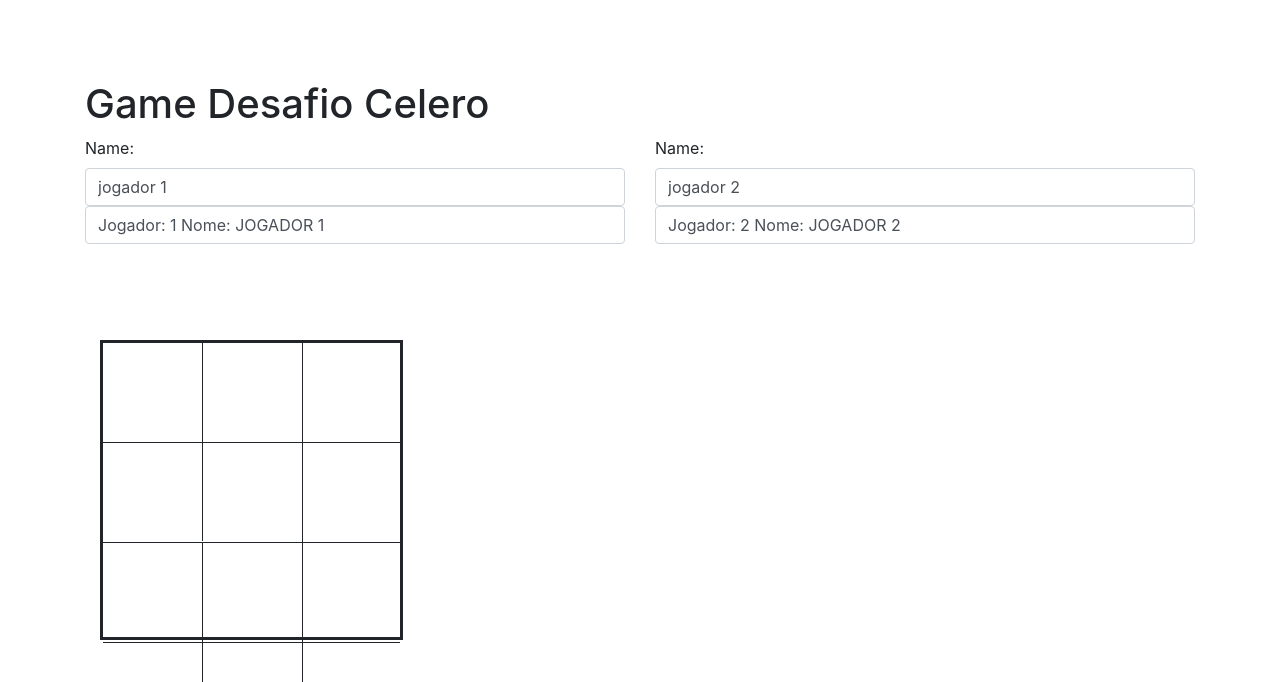
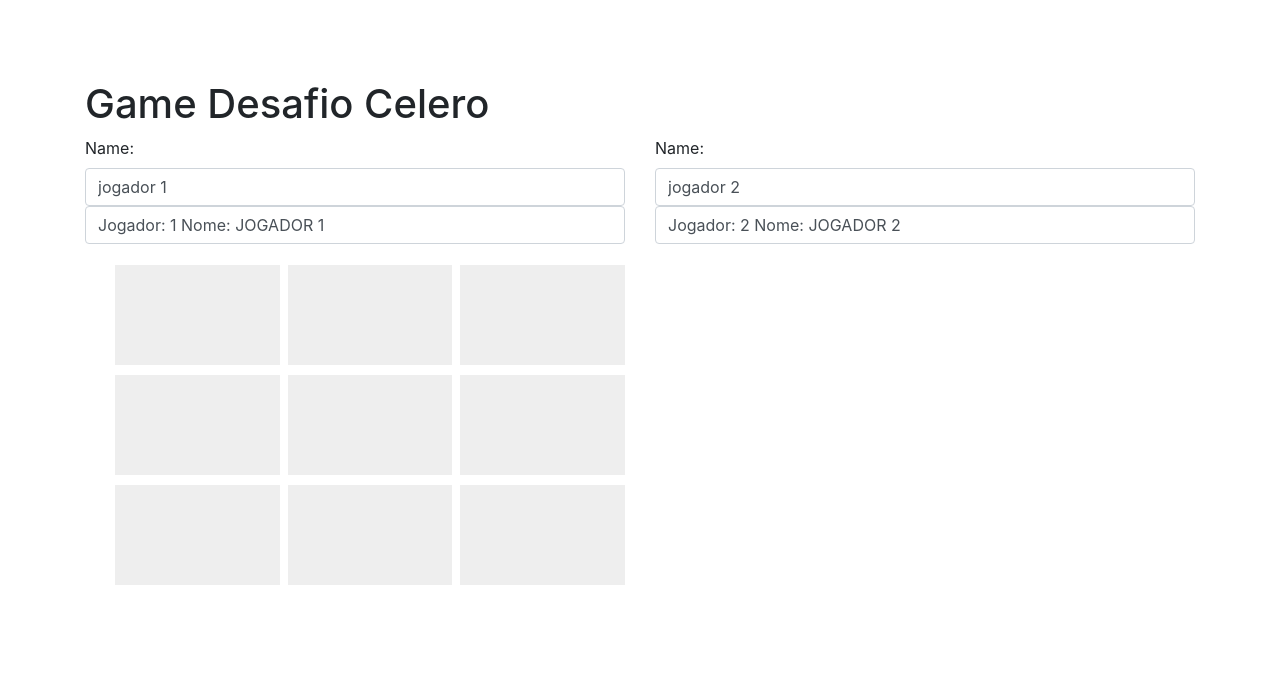
Before and after one commit to leandroAS86/desafio-front-end, an Angular app: page / in a window 1280 px wide. Shown: the top 682 px of the page. Built offline with nearby package versions, Linux system fonts and the light colour scheme.

Commit message:
alterado estilo do grid

```diff
--- a/src/app/hash-sign/hash-sign.component.css
+++ b/src/app/hash-sign/hash-sign.component.css
@@ -1,8 +1,42 @@
-#jogo{
-    align-self: center;
+/*  SECTIONS  */
+.section {
+	clear: both;
+	padding: 0px;
+    margin: 0px;
+
+}
+
+/*  COLUMN SETUP  */
+.col {
+	display: block;
+    float:left;
+    background-color: #eee;
+    height:100px;
+	margin: 1% 0 1% 1.6%;
+}
+.col:first-child { margin-left: 0; }
+
+/*  GROUPING  */
+.group:before,
+.group:after { content:""; display:table; }
+.group:after { clear:both;}
+.group { zoom:1; /* For IE 6/7 */ }
+
+/*  GRID OF THREE  */
+.span_3_of_3 { width: 100%; }
+.span_2_of_3 { width: 66.13%; }
+.span_1_of_3 { width: 32.26%; }
+
+/*  GO FULL WIDTH BELOW 480 PIXELS */
+@media only screen and (max-width: 480px) {
+	.col {  margin: 1% 0 1% 0%; }
+	.span_3_of_3, .span_2_of_3, .span_1_of_3 { width: 100%; }
+}
+
+/*#jogo{
     width:303px;
     height:300px;
-    border:solid 3px
+    border:solid 1px
 }
 .linha{
     height:100px;
@@ -11,6 +45,7 @@
 .casa{
     width:100px;
     height:100%;
+    border-radius: 4px;
     border-right:solid 1px;
     float:left;
-}
+}*/
--- a/src/app/hash-sign/hash-sign.component.html
+++ b/src/app/hash-sign/hash-sign.component.html
@@ -1,5 +1,29 @@
-<body>
-    <div class="container">
+<div class="container">
+    <div class="col-md-6">
+        <div class="section group">
+            <div class="col span_1_of_3"> </div>
+            <div class="col span_1_of_3"></div>
+            <div class="col span_1_of_3"></div>
+        </div>
+
+        <div class="section group">
+            <div class="col span_1_of_3"> </div>
+            <div class="col span_1_of_3"></div>
+            <div class="col span_1_of_3"></div>
+        </div>
+
+        <div class="section group">
+            <div class="col span_1_of_3"> </div>
+            <div class="col span_1_of_3"></div>
+            <div class="col span_1_of_3"></div>
+        </div>
+    </div>
+</div>
+
+<!--
+
+    <body>
+    <div class="container-fluid">
         <div id="jogo">
             <div class="linha">
                 <div class="casa" id="casa1"></div>
@@ -19,3 +43,5 @@
         </div>
     </div>
 </body>
+
+-->
```
